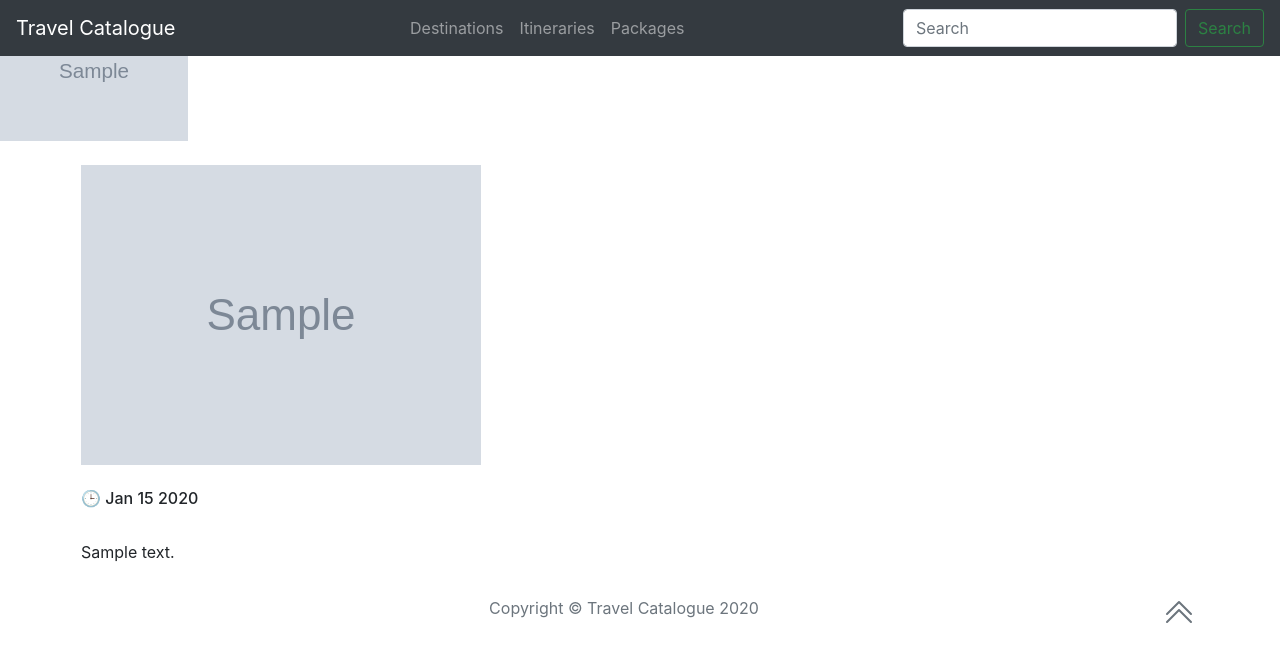
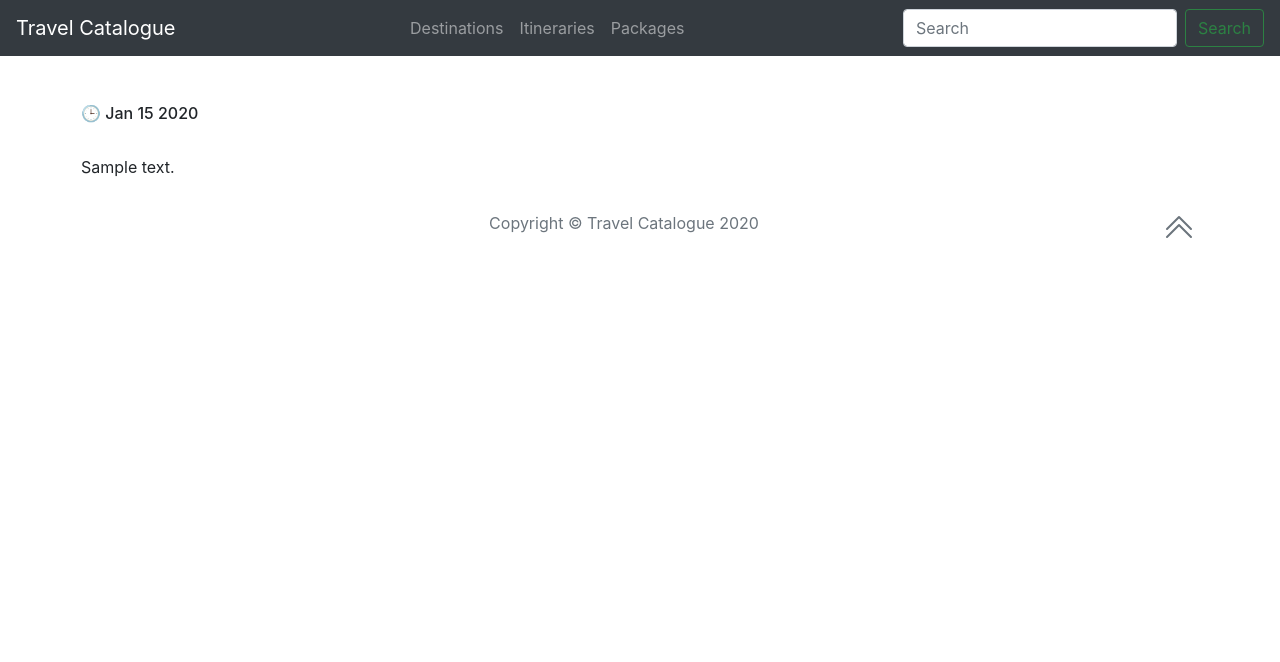
Before and after one commit to pntgoswami18/travel_catalogue, a Django app: page /destinations/1 in a window 1280 px wide; the page is wider, and only the part inside the window is pictured. Shown: the top 662 px of that part. Run offline with Django 3.2, Linux system fonts and the light colour scheme; tables that the repository leaves empty hold one stand-in row (values such as "Sample post"); grey boxes marked "Sample" are stand-in pictures; some libraries are stand-ins or nearby versions.

Commit message:
removed image and icons from the detail page

```diff
--- a/destinations/templates/destinations/detail.html
+++ b/destinations/templates/destinations/detail.html
@@ -4,7 +4,7 @@
 
 <div class="row">
     <div class="col-2">
-        <img src="{{destination.icon.url}}" alt="" class=img-fluid>
+
     </div>
     <div class="col-10">
         <a href="{{destination.url}}">
@@ -16,8 +16,7 @@
 <br />
 <div class="row">
     <div class="col-12 px-5 mx-5">
-        <img src="{{destination.image.url}}" alt="" class="img-fluid"
-        style="width: auto; max-height: 100%;">
+
     </div>
 </div>
 
```
